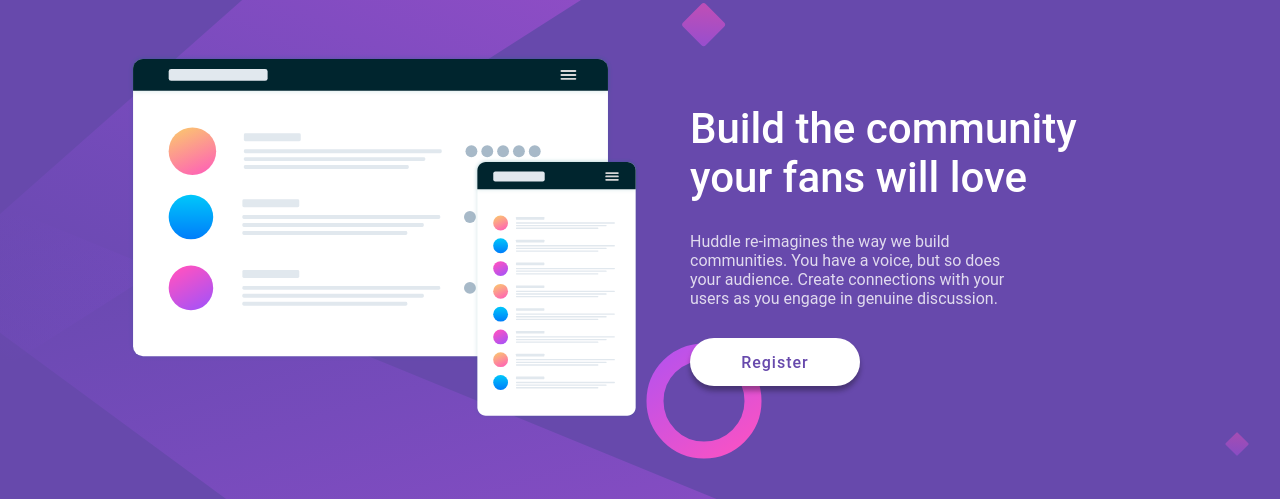
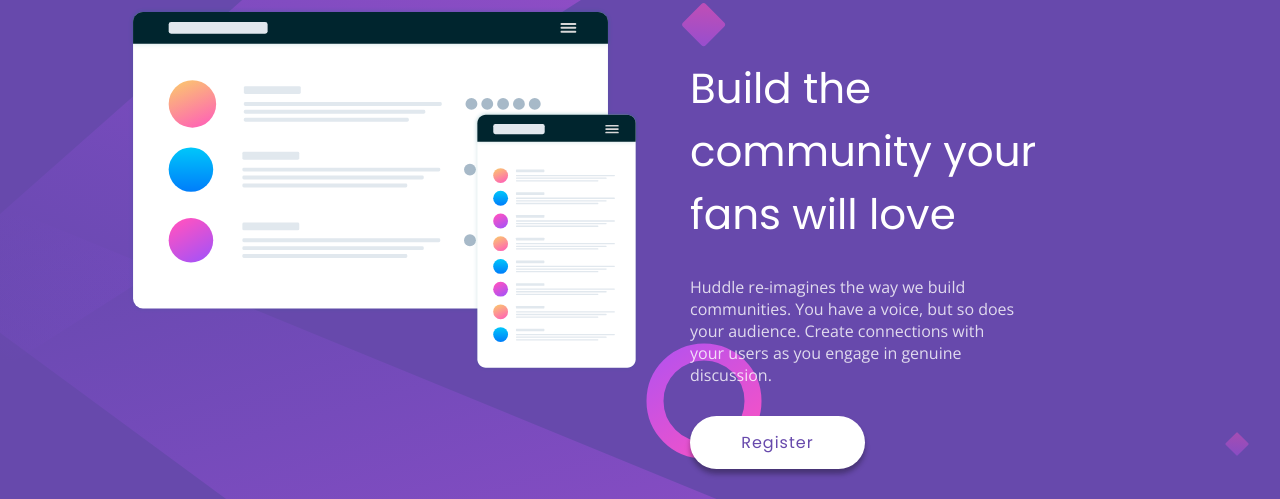
Before and after one commit to Usamaumar118/huddle-landing-page-inro, a plain HTML site: page index.html in a window 1280 px wide. Shown: the part 162-661 px from the top of the page. Drawn offline with nearby package versions, Linux system fonts and the light colour scheme.

Commit message:
change font family

```diff
--- a/style.css
+++ b/style.css
@@ -13,7 +13,7 @@ img {
 }
 
 html {
-  font-family: 'Roboto',sans-serif;
+  font-family: 'open sans',sans-serif;
   font-size: 62.5%;
   -webkit-box-sizing: border-box;
           box-sizing: border-box;
@@ -29,6 +29,15 @@ html {
   html {
     font-size: 55%;
   }
+}
+
+h1,
+h2,
+h3,
+h4,
+h5,
+h6 {
+  font-family: 'poppins', sans-serif;
 }
 
 .register {
@@ -150,9 +159,9 @@ html {
   margin-top: 3rem;
   color: #6749AC;
   text-decoration: none;
+  font-family: 'poppins', sans-serif;
   font-size: 1.6rem;
   border-radius: 33rem;
-  font-weight: 500;
   letter-spacing: 1px;
   padding: .9em 3.2em;
   -webkit-box-shadow: 0 5px 5px rgba(12, 12, 12, 0.342);
```
